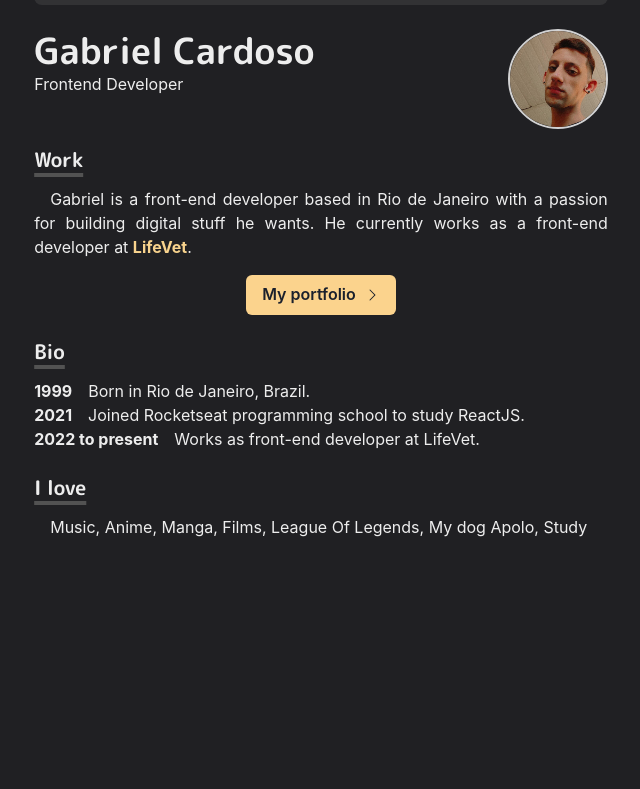
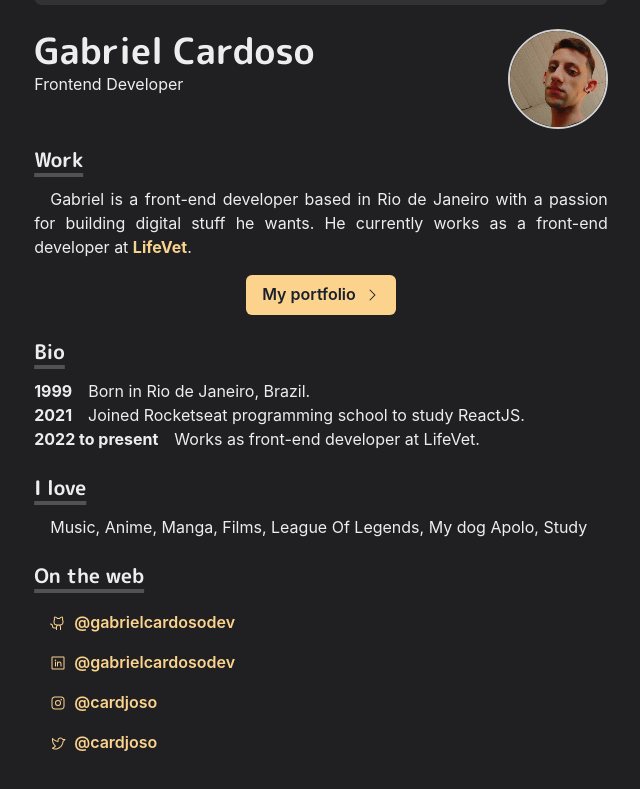
Before and after one commit to gabrielcardosodev/cv, a Next.js app: page / in a window 1280 px wide. Shown: the part 475-1264 px from the top of the page, without its empty margins (319-959 px from the left). Before the commit the page ends 1070 px from the top, so only its background shows below. Built offline with nearby package versions, Linux system fonts and the light colour scheme.

Commit message:
feat(Add a section for my social media links in Homepage): :sparkles:

```diff
--- a/src/pages/index.tsx
+++ b/src/pages/index.tsx
@@ -1,8 +1,8 @@
-import { Container, Box, Heading, Image, useColorModeValue, Link, Button } from '@chakra-ui/react'
+import { Container, Box, Heading, Image, useColorModeValue, Link, Button, List, ListItem, Icon } from '@chakra-ui/react'
 import NextLink from 'next/link'
 import { Section } from '@/components/section'
 import { Paragraph } from '@/components/paragraph'
-import { CaretRight } from '@phosphor-icons/react'
+import { CaretRight, GithubLogo, InstagramLogo, LinkedinLogo, TwitchLogo, TwitterLogo } from '@phosphor-icons/react'
 import { BioYear, SectionBio } from '@/components/bio'
 import { PageTransition } from '@/components/PageTransition'
 
@@ -98,6 +98,44 @@
             Music, Anime, Manga, Films, League Of Legends, My dog Apolo, Study
           </Paragraph>
         </Section>
+
+        <Section delay='0.3'>
+          <Heading variant="section-title">On the web</Heading>
+
+          <List>
+            <ListItem>
+              <Link as={NextLink} href='https://github.com/gabrielcardosodev'>
+                <Button colorScheme={useColorModeValue('purple', 'orange')} variant="ghost" leftIcon={<Icon as={GithubLogo} />}>
+                  @gabrielcardosodev
+                </Button>
+              </Link>
+            </ListItem>
+
+            <ListItem>
+              <Link as={NextLink} href='https://www.linkedin.com/in/gabrielcardosodev/'>
+                <Button colorScheme={useColorModeValue('purple', 'orange')} variant="ghost" leftIcon={<Icon as={LinkedinLogo} />}>
+                  @gabrielcardosodev
+                </Button>
+              </Link>
+            </ListItem>
+
+            <ListItem>
+              <Link as={NextLink} href='https://instagram/carjdoso'>
+                <Button colorScheme={useColorModeValue('purple', 'orange')} variant="ghost" leftIcon={<Icon as={InstagramLogo} />}>
+                  @cardjoso
+                </Button>
+              </Link>
+            </ListItem>
+
+            <ListItem>
+              <Link as={NextLink} href='https://twitter.com/cardjoso'>
+                <Button colorScheme={useColorModeValue('purple', 'orange')} variant="ghost" leftIcon={<Icon as={TwitterLogo} />}>
+                  @cardjoso
+                </Button>
+              </Link>
+            </ListItem>
+          </List>
+        </Section>
       </Container>
     </PageTransition>
   )
```
